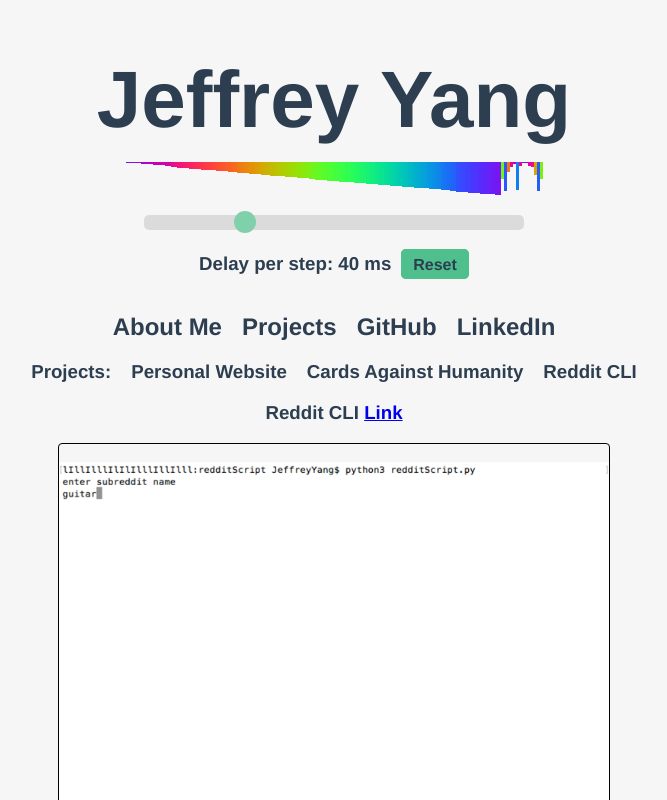
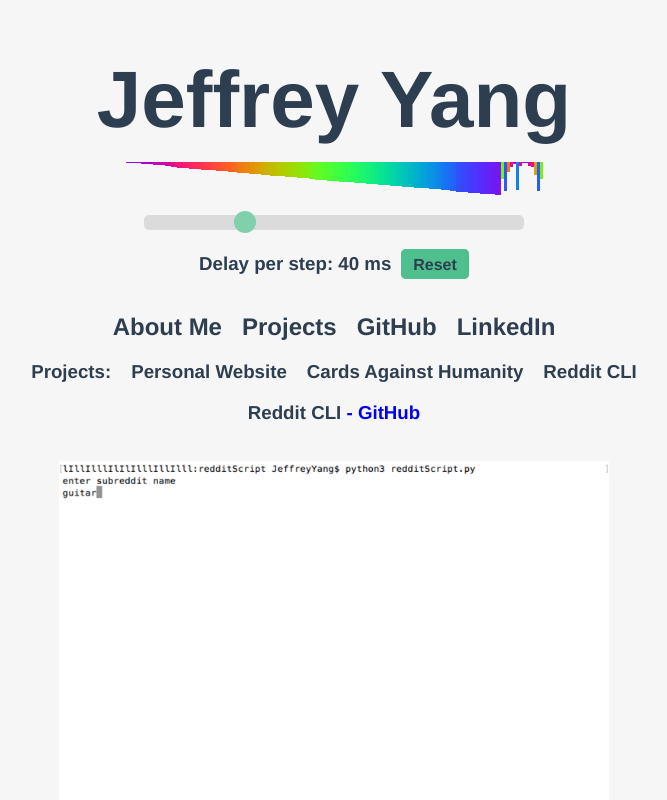
Before and after one commit to jeffreyyang3/personalWebsite, a Vue app: page /#/projects/redditScript in a window 1280 px wide. Shown: the top 800 px of the page, without its empty margins (306-973 px from the left). Built offline with nearby package versions, Linux system fonts and the light colour scheme.

Commit message:
link obj

```diff
--- a/src/components/projDesc.vue
+++ b/src/components/projDesc.vue
@@ -4,7 +4,10 @@
   <div class="projectDesc">
     <h3>
       {{ title }}
-      <a v-if="hasLink" href="link" target="_blank">Link</a>
+      <a v-if="link.hasLink" :href="link.link" target="_blank">
+        -
+        <span>{{link.linkName}}</span>
+      </a>
     </h3>
     <img
       v-if="hasImage"
@@ -30,8 +33,7 @@ export default {
     fileName: String,
     hasImage: Boolean,
     hasBorder: Boolean,
-    hasLink: Boolean,
-    link: String
+    link: Object
   },
 
   methods: {
@@ -62,6 +64,9 @@ export default {
 .projectDesc {
   width: 100%;
 }
+a:-webkit-any-link {
+  text-decoration: none;
+}
 img {
   max-height: 550px;
   max-width: 550px;
--- a/src/views/ProjectInternal/cardGame.vue
+++ b/src/views/ProjectInternal/cardGame.vue
@@ -6,6 +6,7 @@
     :hasImage="true"
     :fileName="fileName"
     :hasBorder="true"
+    :link="link"
   ></projDesc>
 </template>
 
@@ -32,7 +33,12 @@ export default {
             shows dummy text for the cards since some of the cards
             aren't safe for work.`
       ],
-      fileName: "cardsGif.gif"
+      fileName: "cardsGif.gif",
+      link: {
+        hasLink: true,
+        link: "https://desolate-woodland-61499.herokuapp.com/demo/",
+        linkName: "Heroku"
+      }
     };
   }
 
--- a/src/views/ProjectInternal/myWebsite.vue
+++ b/src/views/ProjectInternal/myWebsite.vue
@@ -15,7 +15,7 @@ import projDesc from "@/components/projDesc.vue";
 export default {
   name: "myWebsite",
   components: { projDesc },
-  data: function() {
+  data() {
     return {
       title: "Personal Website",
       technologies: "Vue: Single File Components, Router",
--- a/src/views/ProjectInternal/redditScript.vue
+++ b/src/views/ProjectInternal/redditScript.vue
@@ -5,8 +5,6 @@
     :description="description"
     :hasImage="true"
     :fileName="fileName"
-    :hasBorder="true"
-    :hasLink="true"
     :link="link"
   ></projDesc>
 </template>
@@ -34,7 +32,12 @@ export default {
         and properly indent comments.`
       ],
       fileName: "redditGif.gif",
-      link: "https://github.com/jeffreyyang3/redditScript"
+
+      link: {
+        hasLink: true,
+        link: "https://github.com/jeffreyyang3/redditScript",
+        linkName: "GitHub"
+      }
     };
   }
 
```
